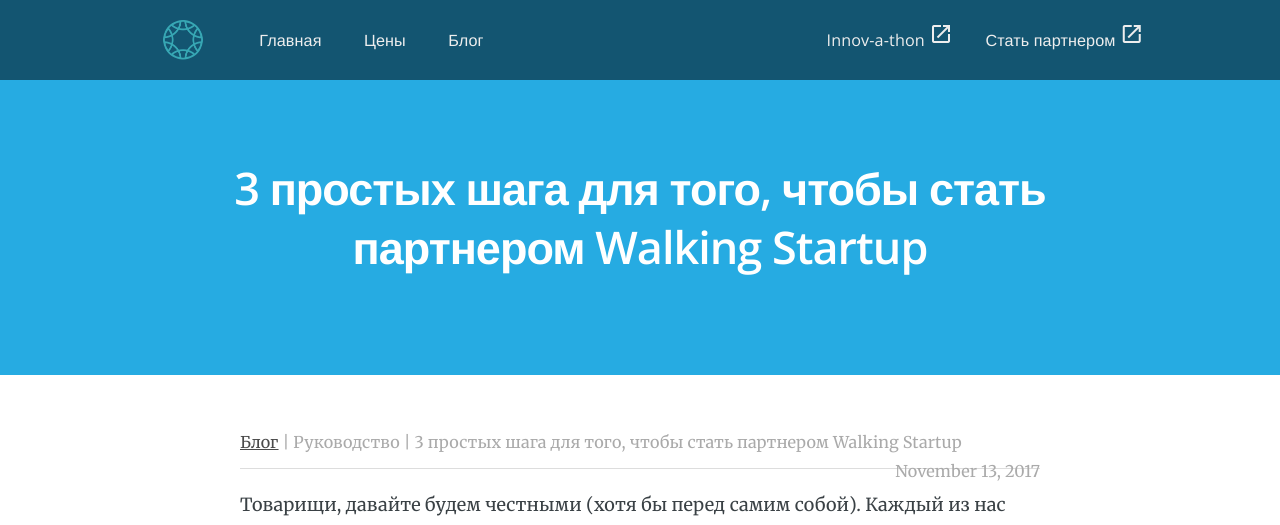
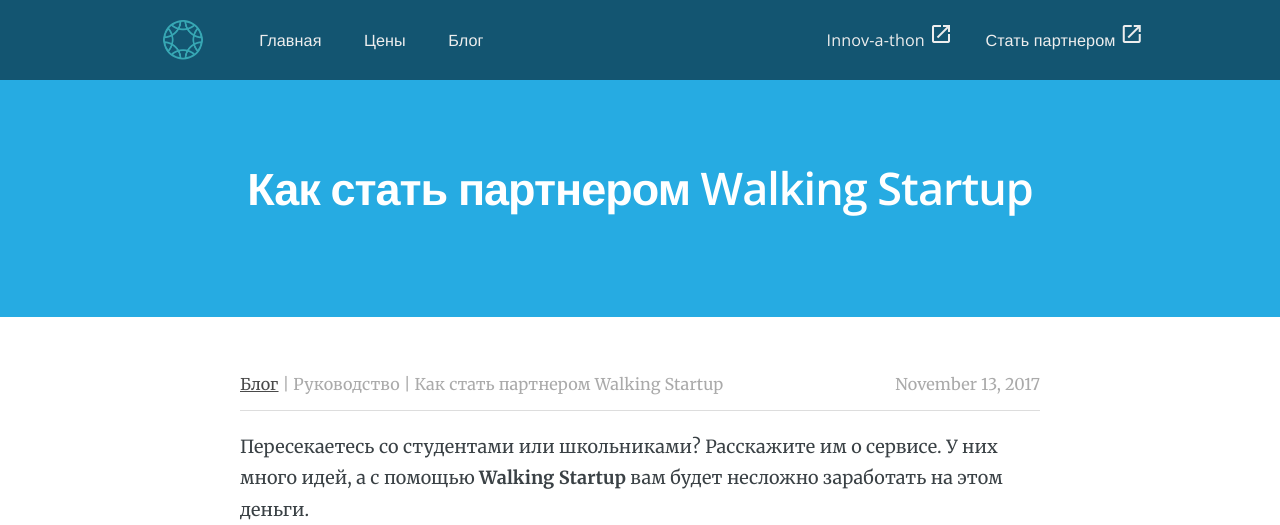
Before and after one commit to RakhimyanTim/walkingstartup.github.io, a Jekyll site: the page built from _posts/2017-11-13-become-a-partner.md, in a window 1280 px wide and 1400 px high. Shown: the top 525 px of the window. Built offline with Jekyll 4.4.1, drawn with Linux system fonts in a browser that asks for light colours; nearby versions of some CDN libraries; comment, search, counter and statistics services are not loaded; some of the changed text lies outside the part shown.

Commit message:
Update 2017-11-13-become-a-partner.md

```diff
--- a/_posts/2017-11-13-become-a-partner.md
+++ b/_posts/2017-11-13-become-a-partner.md
@@ -1,21 +1,19 @@
 ---
-title: Как стать партнером и заработать хорошие деньги
-header: 3 простых шага для того, чтобы стать партнером Walking Startup
+title: Как стать партнером Walking Startup
+header: Как стать партнером Walking Startup
 category: Руководство
 author: rakhimyan
 image: /img/blog/become-a-partner/partner.jpg
 image_featured: true
 permalink: /tutorials/2017/11/13/become-a-partner.html
 ---
-Товарищи, давайте будем честными (хотя бы перед самим собой). Каждый из нас __"хочет жить с удобствами"__.  И мы прекрасно понимаем это. Поэтому Walking Startup не ограничивается тем, что __тестирует идеи__ и __запускает ИТ-стартапы__, но и щедро делится  с теми, кто помогает в этом.
+Пересекаетесь со студентами или школьниками? Расскажите им о сервисе. У них много идей, а с помощью __Walking Startup__ вам будет несложно заработать на этом деньги.
 
 ![Includes](/img/blog/become-a-partner/partner.jpg)
 
-Пересекаетесь со студентами или школьниками? Расскажите им о сервисе. У них много идей, а с помощью __Walking Startup__ вам будет несложно заработать на этом деньги.
+Товарищи, давайте будем честными (хотя бы перед самим собой). Каждый из нас __"хочет жить с удобствами"__.  И мы прекрасно понимаем это. Поэтому Walking Startup не ограничивается тем, что __тестирует идеи__ и __запускает ИТ-стартапы__, но и щедро делится  с теми, кто помогает в этом.
 
-У наших партнеров 2 основные задачи: 1) поиск и подключение студентов/школьников и 2) их менторство.
-
-Взамен же они получают: 1) от 10 тыс руб/ мес (активный доход) и 2) от 15 тыс руб/ мес (пассывный доход)
+У наших партнеров 2 основные задачи: 1) поиск и подключение студентов/школьников и 2) их менторство. Взамен же они получают: 1) от 10 тыс руб/ мес (активный доход) и 2) от 15 тыс руб/ мес (пассывный доход)
 
 ### 3 простых шага для того, чтобы стать партнером Walking Startup
 
```
